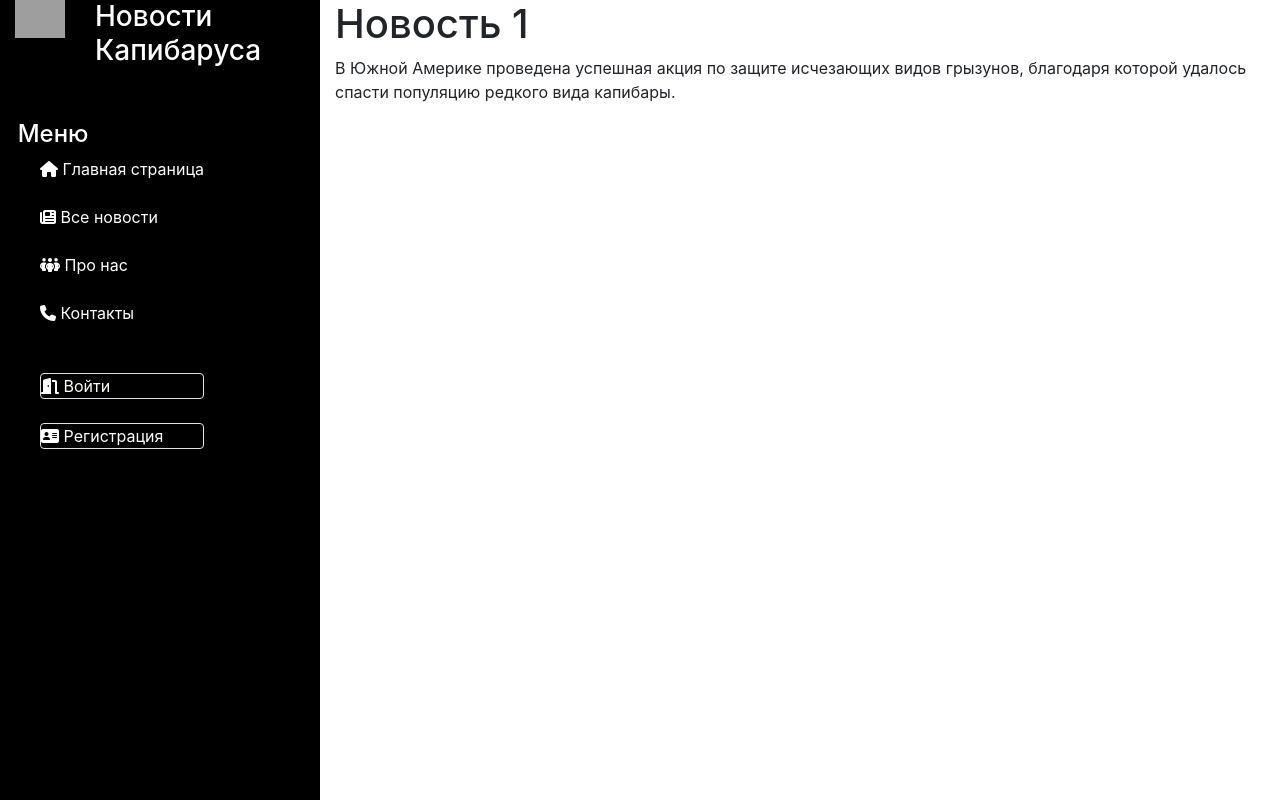
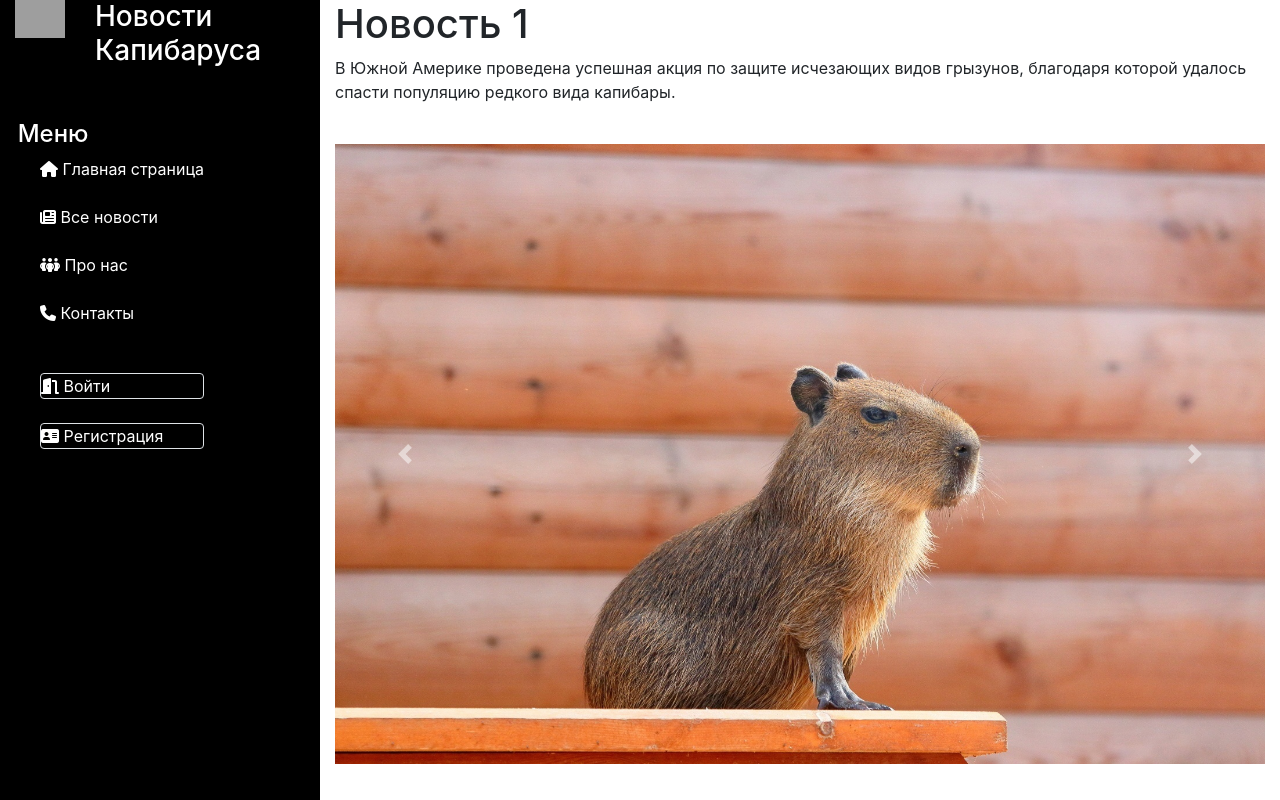
Before and after one commit to user487652/pyll, a Django app: page /news/1 in a window 1280 px wide. Run offline with Django 4.2, Linux system fonts and the light colour scheme; data comes from the database, SQL or seed files in the repository; both versions use the stored data as it was after the commit; some libraries are stand-ins or nearby versions; grey boxes are pictures that could not be loaded.

Commit message:
09122023

```diff
--- a/NewStudyRostelecom/news/templates/news/news_detail.html
+++ b/NewStudyRostelecom/news/templates/news/news_detail.html
@@ -2,10 +2,44 @@
 {% load static %}
 
 {% block content %}
+
+<link rel="stylesheet" href="https://maxcdn.bootstrapcdn.com/bootstrap/4.0.0/css/bootstrap.min.css"
+      integrity="sha384-Gn5384xqQ1aoWXA+058RXPxPg6fy4IWvTNh0E263XmFcJlSAwiGgFAW/dAiS6JXm" crossorigin="anonymous">
+<script src="https://code.jquery.com/jquery-3.2.1.slim.min.js"
+        integrity="sha384-KJ3o2DKtIkvYIK3UENzmM7KCkRr/rE9/Qpg6aAZGJwFDMVNA/GpGFF93hXpG5KkN"
+        crossorigin="anonymous"></script>
+<script src="https://cdnjs.cloudflare.com/ajax/libs/popper.js/1.12.9/umd/popper.min.js"
+        integrity="sha384-ApNbgh9B+Y1QKtv3Rn7W3mgPxhU9K/ScQsAP7hUibX39j7fakFPskvXusvfa0b4Q"
+        crossorigin="anonymous"></script>
+<script src="https://maxcdn.bootstrapcdn.com/bootstrap/4.0.0/js/bootstrap.min.js"
+        integrity="sha384-JZR6Spejh4U02d8jOt6vLEHfe/JQGiRRSQQxSfFWpi1MquVdAyjUar5+76PVCmYl"
+        crossorigin="anonymous">
+</script>
+
 <h1>
     {{ news.title }}
 </h1>
 <p>
     {{ news.text }}
 </p>
+<br>
+
+<div id="carouselExampleControls" class="carousel slide" data-ride="carousel">
+    <div class="carousel-inner">
+        {% for image in images %}
+            <div class="carousel-item {% if forloop.counter == 1 %}active{% endif %}">
+                <img class="d-block w-100" src="{{ image.image.url }}">
+            </div>
+        {% endfor %}
+    </div>
+    <a class="carousel-control-prev" href="#carouselExampleControls" role="button" data-slide="prev">
+        <span class="carousel-control-prev-icon" aria-hidden="true"></span>
+        <span class="sr-only">Previous</span>
+    </a>
+    <a class="carousel-control-next" href="#carouselExampleControls" role="button" data-slide="next">
+        <span class="carousel-control-next-icon" aria-hidden="true"></span>
+        <span class="sr-only">Next</span>
+    </a>
+</div>
+
 {% endblock content %}
--- a/NewStudyRostelecom/news/views.py
+++ b/NewStudyRostelecom/news/views.py
@@ -32,9 +32,9 @@ def news_list(request):
 
 def news_detail(request, id):
     news = Article.objects.get(id=id)
-    context = {'news': news}
+    images=Image.objects.filter(article_id=id)
+    context = {'news': news,'images': images}
     return render(request, 'news/news_detail.html', context)
-
 
 def news_load(request):
     cntr = Article.objects.count() + 1
@@ -57,7 +57,7 @@ def news_load(request):
 
 def create_article(request):
     if request.method == 'POST':
-        form = ArticleForm(request.POST)
+        form = ArticleForm(request.POST, request.FILES)
         if form.is_valid():
             current_user = request.user
             if current_user.id != None:
@@ -68,6 +68,8 @@ def create_article(request):
                 new_article.text = form.cleaned_data.get('text')
                 new_article.save()
                 new_article.tags.set(form.cleaned_data.get('tags'))
+                for img in request.FILES.getlist('image_field'):
+                    Image.objects.create(article=new_article, image=img, title=img.name)
                 return redirect('news_list')
     else:
         form = ArticleForm()
```
Also changed, not shown: NewStudyRostelecom/news/forms.py (+17 -0 lines), NewStudyRostelecom/db.sqlite3, NewStudyRostelecom/media/article_images/870x489_0x384_detail_crop_20230313173322_e07d916b_3c4598eaf8af826fa38cdbc_VyYKaO1.jpg (added), NewStudyRostelecom/media/article_images/870x489_0x6_detail_crop_20220917184054_329030a3_11b606947cd5489a4c2d6f606_WFSiKSX.jpg (added).
